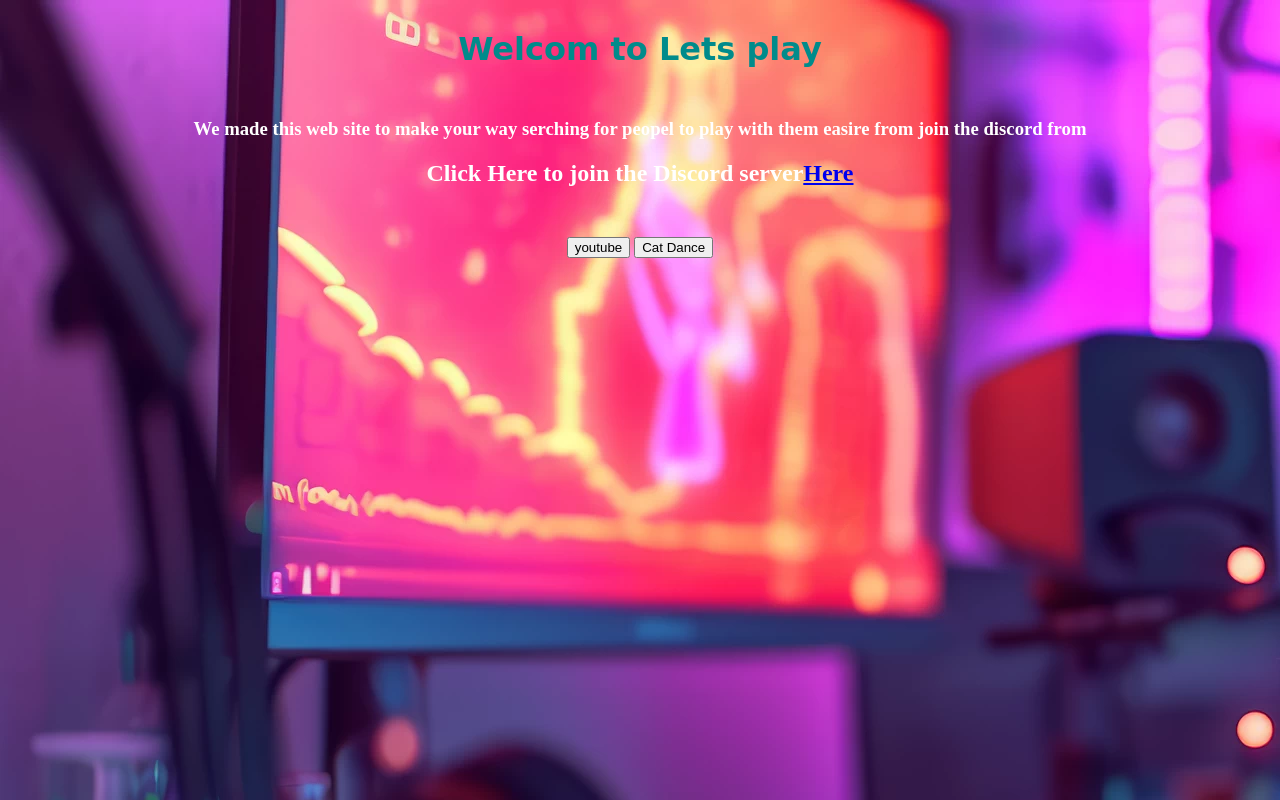
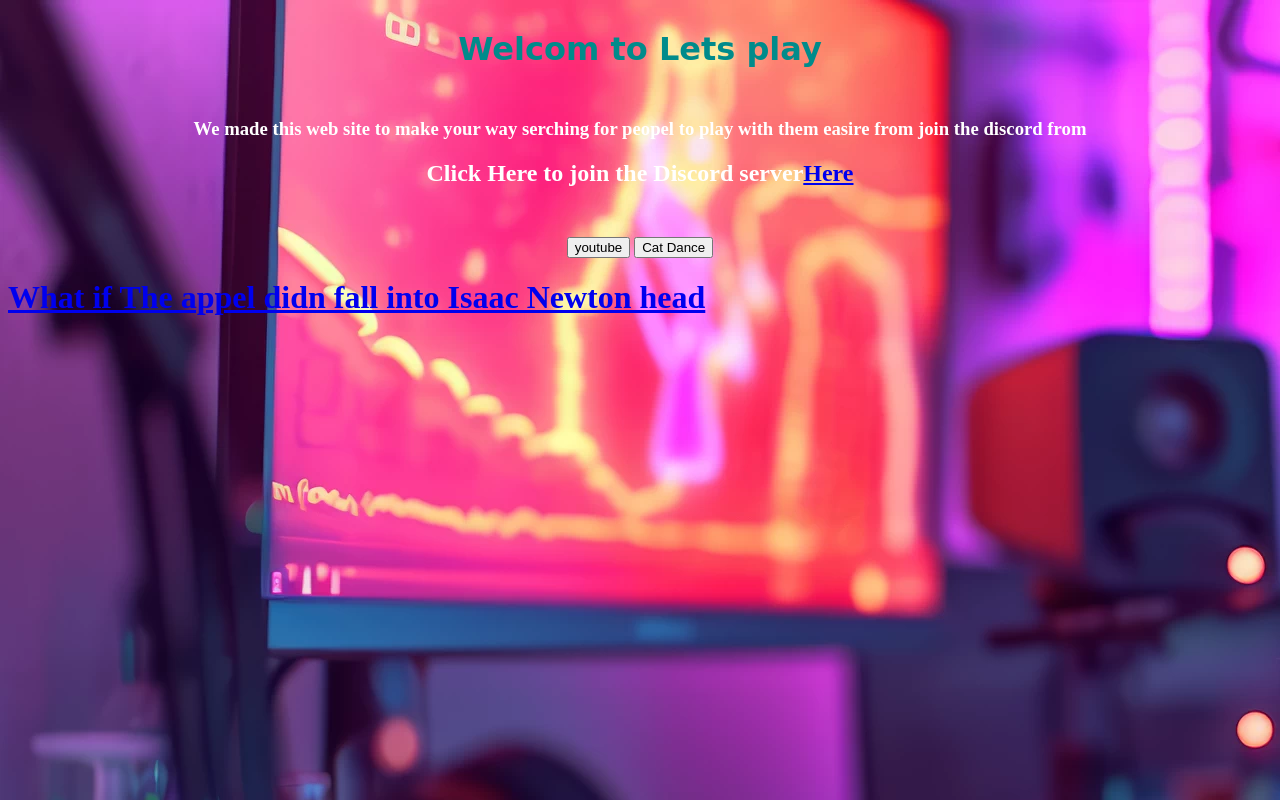
Before and after one commit to mustapha940/how, a plain HTML site: page index.html in a window 1280 px wide. Drawn offline with Linux system fonts and the light colour scheme.

Commit message:
index.html

```diff
--- a/index.html
+++ b/index.html
@@ -16,3 +16,6 @@
 <a href="https://www.youtube.com/@blackff4498"><button>youtube</button></a>
 <a href="https://youtu.be/wiX8oofW5B8?si=r8yZxHoP7ewuQSPa"><button>Cat Dance</button>
 </div>
+    <div id="five">
+        <h1>What if The appel didn fall into Isaac Newton head </h1>
+    </div>
```
